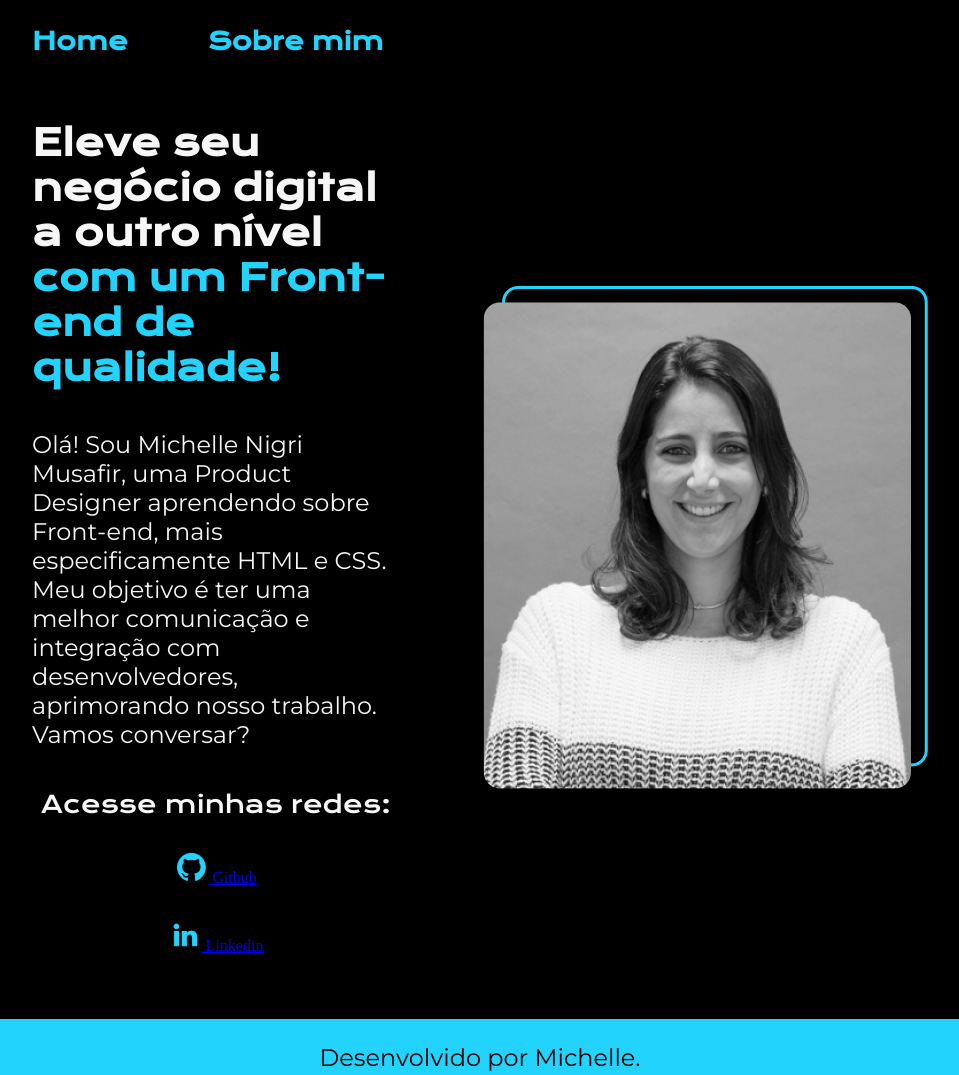
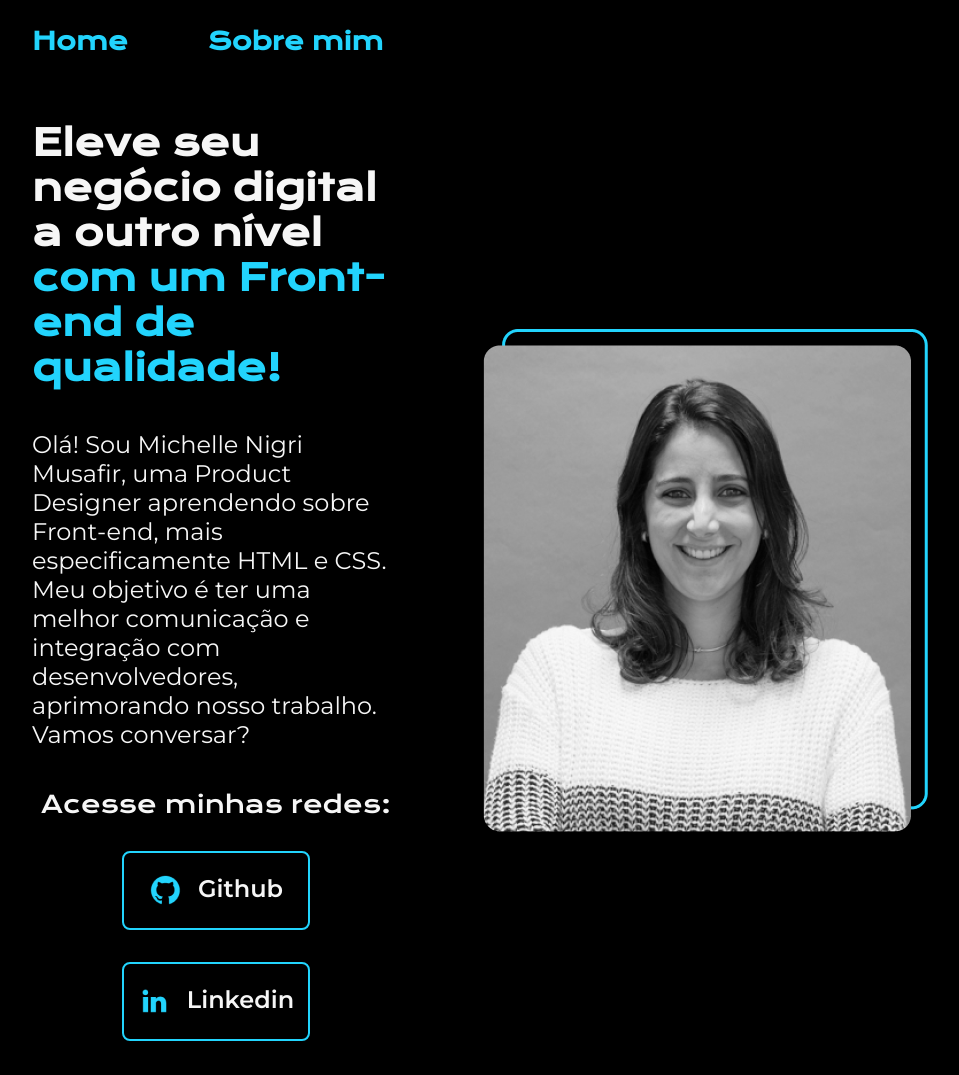
Before and after one commit to michellemusafir/portfolio, a plain HTML site: page index.html in a window 1280 px wide. Shown: the top 1075 px of the page, without its empty margins (160-1119 px from the left). Drawn offline with nearby package versions, Linux system fonts and the light colour scheme.

Commit message:
Update style.css

```diff
--- a/styles/style.css
+++ b/styles/style.css
@@ -88,7 +88,7 @@ body {
     font-size: 1.5rem;
 }
 
-.apresentacao__links_navegacao {
+.apresentacao__links__navegacao {
     display: flex;
     justify-content: center;
     gap: 16px;
```
